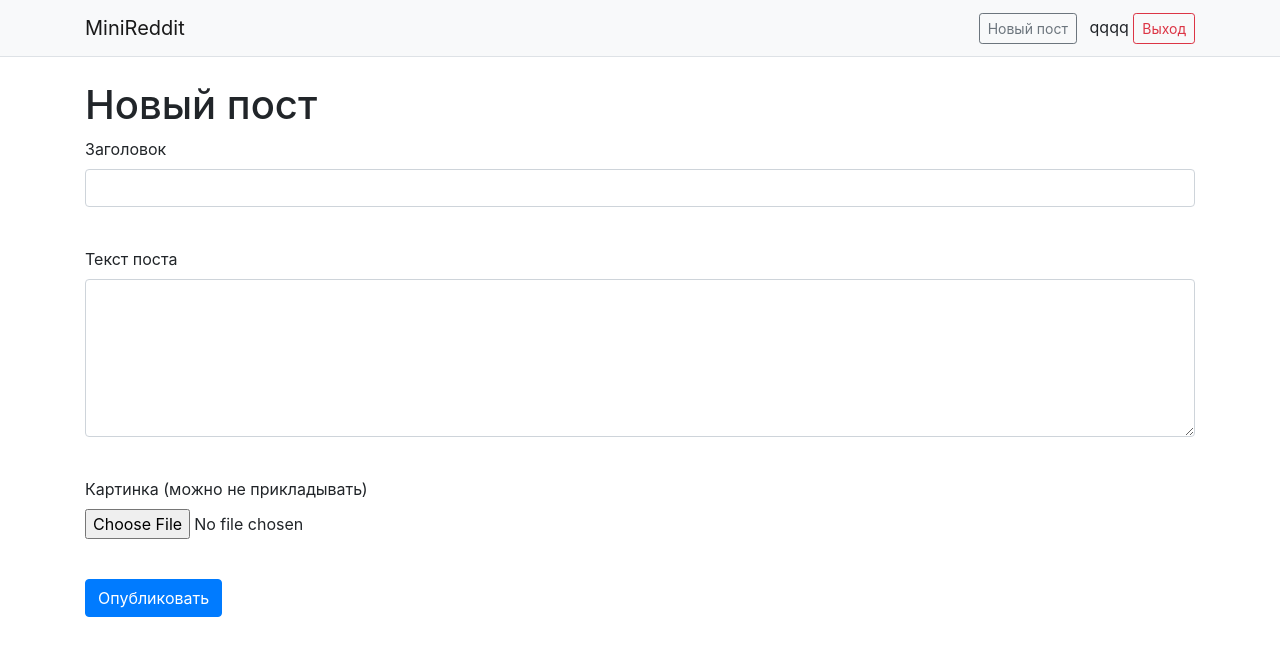
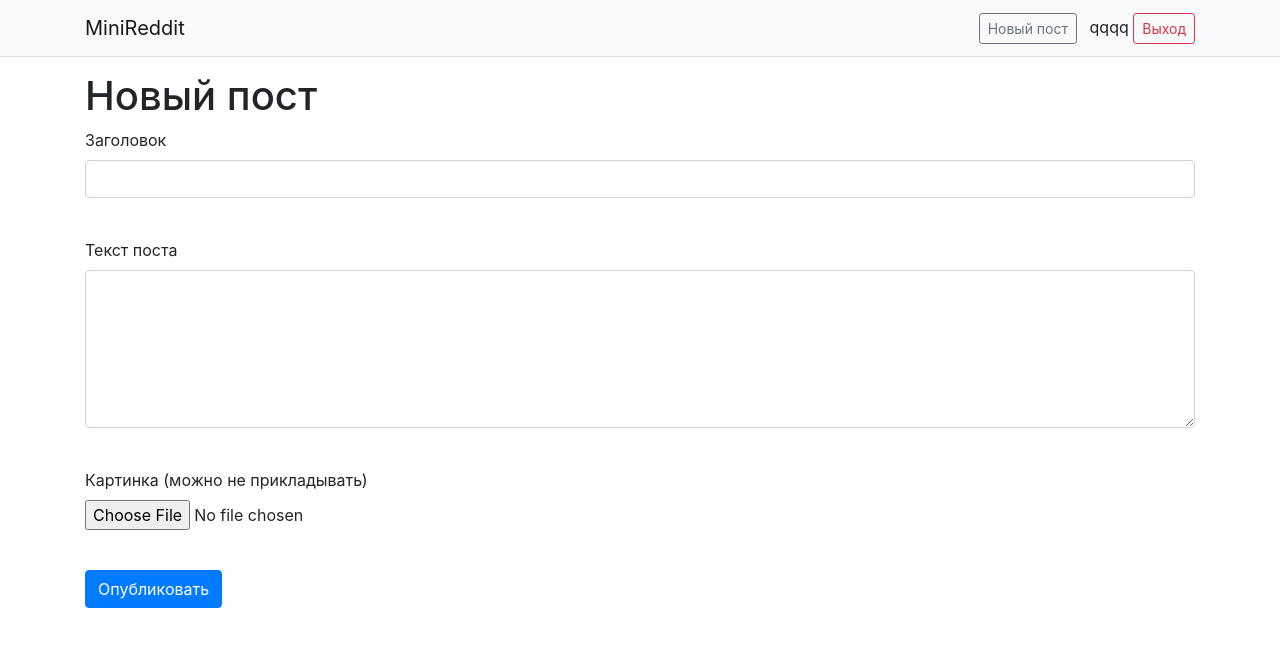
Before and after one commit to korovkinjaroslav/flask_project, a Flask app: page /create_post in a window 1280 px wide. Shown: the top 656 px of the page. Run offline with Flask 3, Linux system fonts and the light colour scheme; a user stored in the database is signed in; some libraries are stand-ins or nearby versions.

Commit message:
main_page modified

```diff
--- a/main_directory/templates/base.html
+++ b/main_directory/templates/base.html
@@ -11,7 +11,7 @@
 </head>
 <body>
 <header>
-    <nav class="navbar navbar-light bg-light border-bottom">
+    <nav class="navbar navbar-light bg-light border-bottom fixed-top">
         <div class="container d-flex justify-content-between align-items-center">
             <a class="navbar-brand mb-0" href="/">MiniReddit</a>
             <div>
@@ -27,7 +27,7 @@
         </div>
     </nav>
 </header>
-<main role="main" class="container py-4">
+<main role="main" class="container" style="padding-top:4.5rem;">
     <div class="alert alert-danger" role="alert" id="messages" hidden="true" align="center"></div>
     {% block content %}{% endblock %}
 </main>
```
